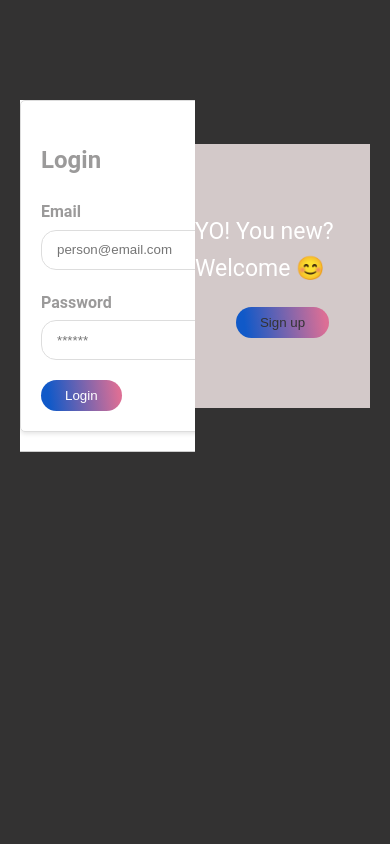
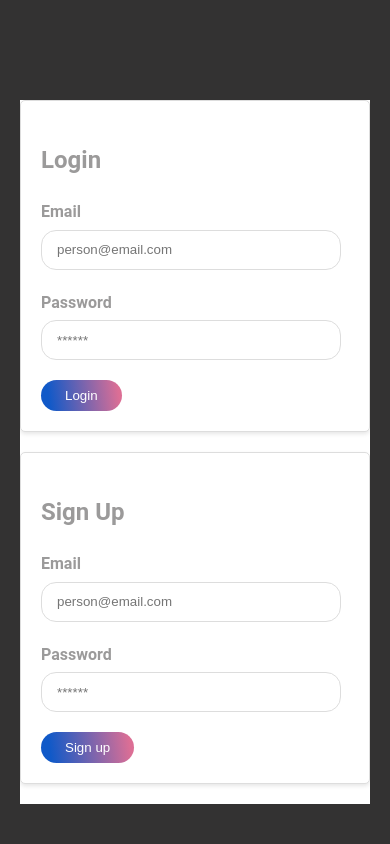
Before and after one commit to fak3unr3a1/baemodel, a Flask app: page / in a window 390 px wide. Run offline with Flask 3, Linux system fonts and the light colour scheme.

Commit message:
login page fix

```diff
--- a/templates/login.html
+++ b/templates/login.html
@@ -103,6 +103,30 @@
     label {
         font-weight: 600;
     }
+    @media screen and (max-width: 768px) {
+        main {
+          grid-template-columns: 1fr; /* Set a single column layout for mobile */
+        }
+
+        .login, .signup {
+          padding: 20px; /* Adjust padding for better spacing */
+          width: 100%; /* Make sure both sections take up the full width */
+          text-align: center; /* Center the content */
+        }
+
+        .login, .signup, .back-layer {
+          position: relative; /* Set position to relative for proper stacking */
+        }
+
+        .back-layer {
+          clip-path: none; /* Remove clip-path to display both forms */
+          display: block; /* Ensure the back-layer takes up full width */
+        }
+
+        .login-form, .signup-form {
+          transform: none; /* Reset the transform to display forms properly */
+        }
+      }
 
 
 
```
Also changed, not shown: 1 other file.
